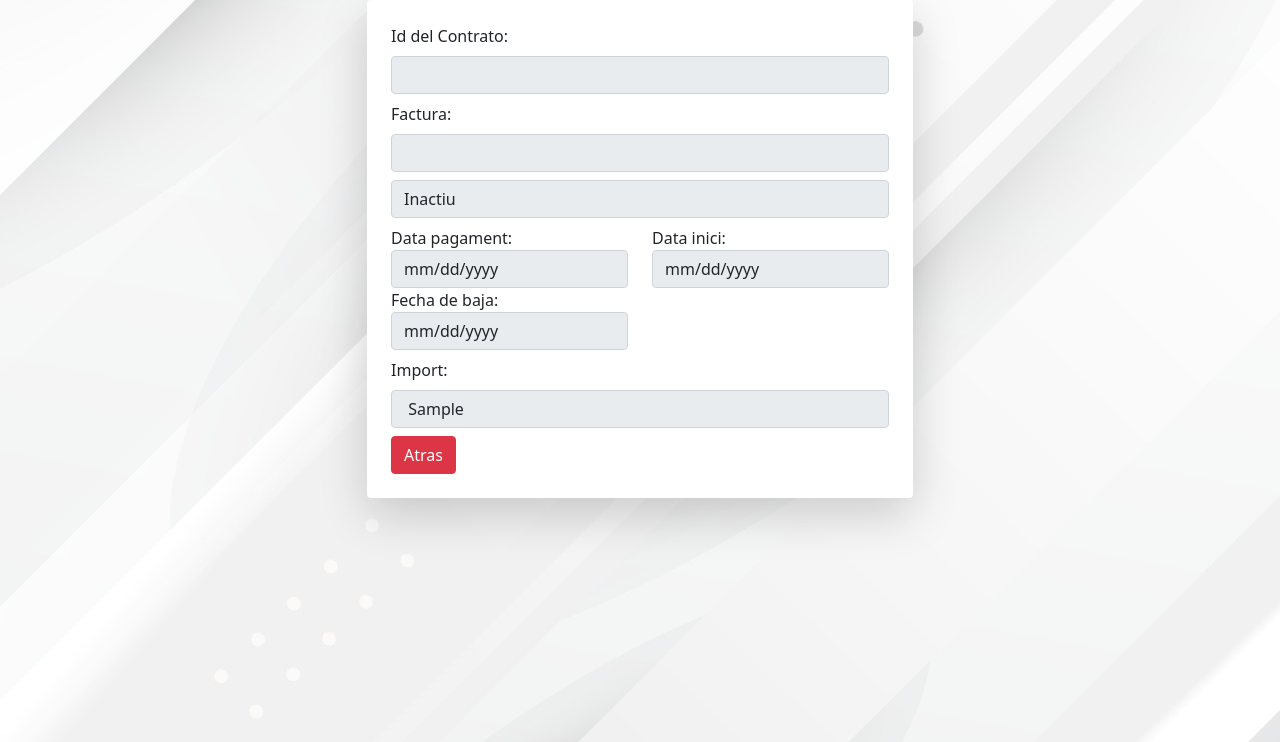
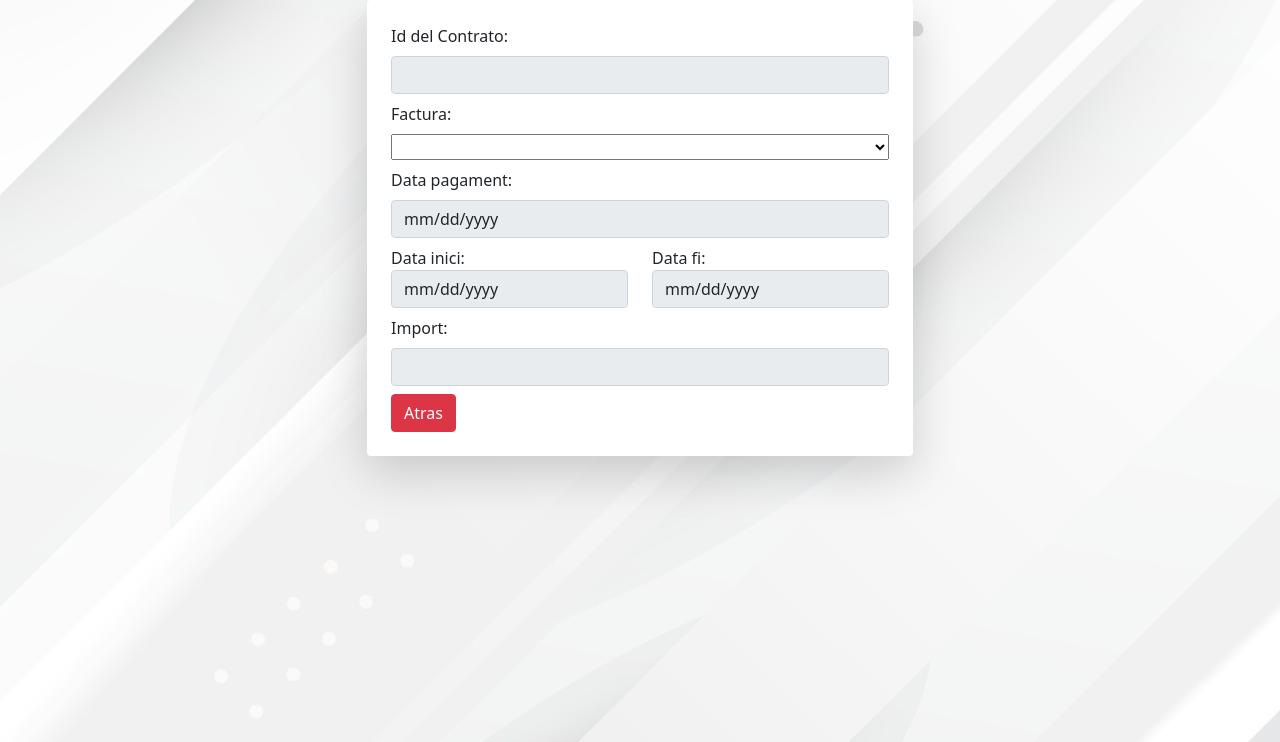
Before and after one commit to Joan6ALC/Base-de-Datos-2, a PHP site: page /veureFactures.php in a window 1280 px wide. Shown: the part 58-800 px from the top of the page. Run offline with PHP 8.4, Linux system fonts and the light colour scheme; the visitor is signed in with stand-in values (Sample User, id 1); tables that the repository leaves empty or names only in its code hold one stand-in row (values such as "Sample post"); data that the repository does not hold is empty; some libraries are stand-ins or nearby versions.

Commit message:
factures esquema

```diff
--- a/veureFactures.php
+++ b/veureFactures.php
@@ -37,37 +37,39 @@
                                     <label>Id del Contrato:</label>
                                     <input name="contrac" class="form-control" value=" <?php echo $registro['IdContracte']; ?>" readonly>
 
+                                    <form action="veureFactures.php" method="post">
+                                        <label>Factura:</label>
+                                            <select name="facturas">
+                                                <optgroup>
+                                                    <?php
+                                                        $facturastotal = "SELECT * FROM factura WHERE IdContracte = '".$contract."'";
+                                                        $res = mysqli_query($con,$facturastotal);
+                                                        if (mysqli_num_rows($res) > 0) {
+                                                            while($fila = mysqli_fetch_assoc($res)){
+                                                                echo "<option value = '".$fila['IdFactura']."'>".$fila1['IdFactura']."</option>";
+                                                             }
+                                                        }
+                                                    ?>
+                                                 </optgroup>
+                                            </select>
+                                    </form>
 
-                                    <label>Factura:</label>
-                                    <input name="fac" class="form-control" value=" <?php echo $registro['IdFactura']; ?>" readonly>
-
-
-
-                                    <?php
-                                        if($registro['estat'] == 1){
-                                            echo '<input name="est" class="form-control" value="Actiu" readonly>';
-                                        }else{
-                                            echo '<input name="est" class="form-control" value="Inactiu" readonly>';
-                                        }
-                                    ?>
+                                    <label>Data pagament:</label>
+                                    <input type="date" name="datapag" class="form-control" value ="<?php echo $fila['dataPagament']; ?>" readonly>
 
                                     <div class="row">
                                         <div class="col-md-6">
-                                            <label>Data pagament:</label>
-                                            <input type="date" name="datapag" class="form-control" value ="<?php echo $registro['dataPagament']; ?>" readonly>
+                                            <label>Data inici:</label>
+                                            <input type="date" name="datain" class="form-control" value ="<?php echo $fila['dataInici']; ?>" readonly>
                                         </div>
                                         <div class="col-md-6">
-                                            <label>Data inici:</label>
-                                            <input type="date" name="datain" class="form-control" value ="<?php echo $registro['dataInici']; ?>" readonly>
-                                        </div>
-                                        <div class="col-md-6">
-                                            <label>Fecha de baja:</label>
-                                            <input type="date" name="datafi" class="form-control" value ="<?php echo $registro['dataFi']; ?>"readonly>
+                                            <label>Data fi:</label>
+                                            <input type="date" name="datafi" class="form-control" value ="<?php echo $fila['dataFi']; ?>"readonly>
                                         </div>
                                     </div>
 
                                     <label>Import:</label>
-                                    <input name="num" class="form-control" value=" <?php echo $registro['import']; ?>" readonly>
+                                    <input name="num" class="form-control" value=" <?php echo $fila['import']; ?>" readonly>
                                     <div class="row">
                                         <div class="col-md-6">
                                             <button type="submit" class="btn btn-danger">Atras</button>
```
